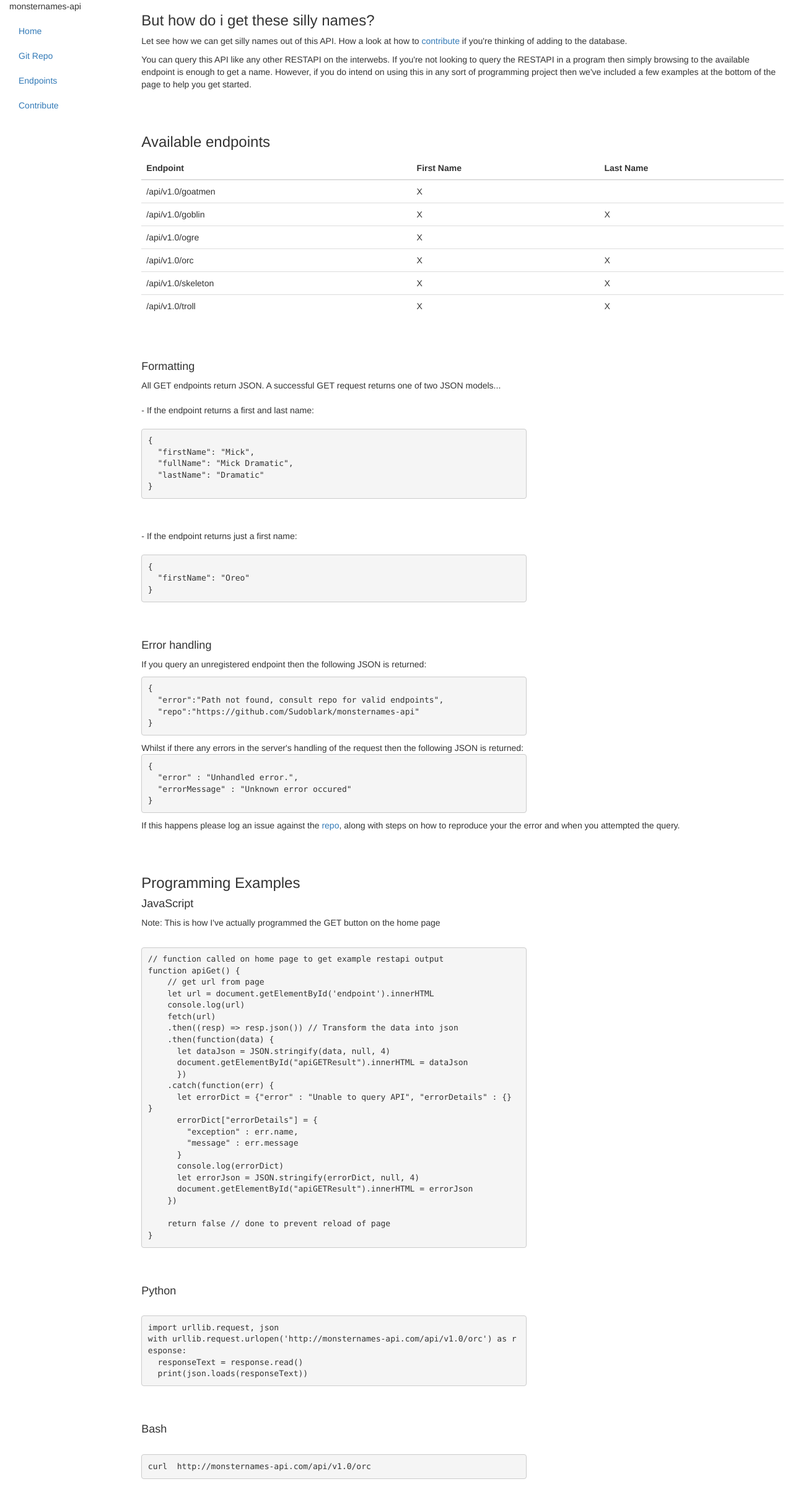
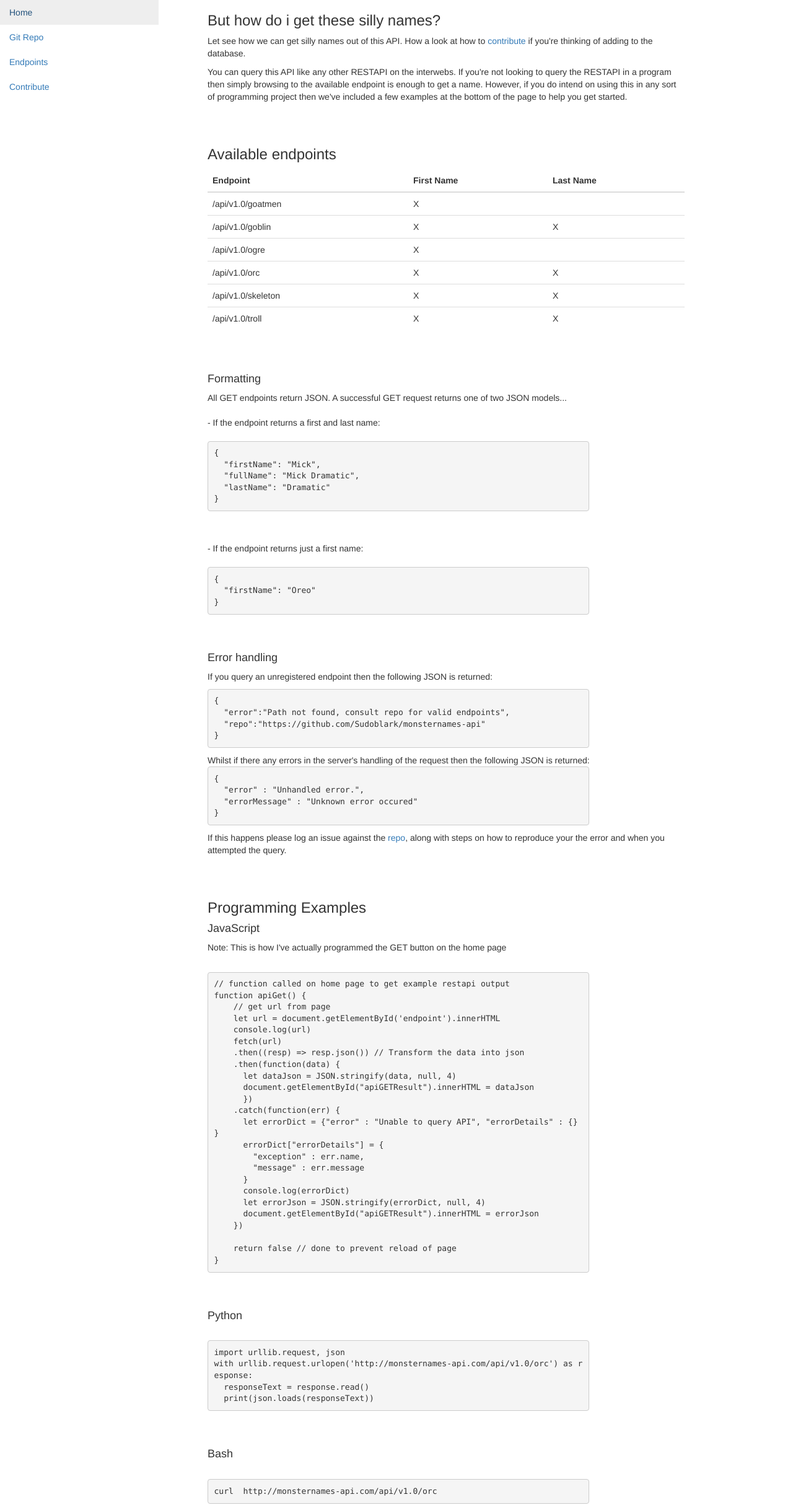
Before and after one commit to benjaminlukeclark/monsternames-api, a Flask app: page /endpoints in a window 1280 px wide. Shown: the whole page at 62% size. Before the commit the page ends 2387 px from the top, so only its background shows below. Run offline with Flask 2, Linux system fonts and the light colour scheme; parts of the project's set-up code (start-up, migrations or seed data) failed here and were passed over; some libraries are stand-ins or nearby versions.

Commit message:
Sidebar nav
-Completed basic nav bar

-Need to add a few more items to navbar then it'll be complete across all pages

```diff
--- a/templates/endpoints.html
+++ b/templates/endpoints.html
@@ -12,17 +12,20 @@
     <title>Endpoints</title>
   </head>
   <body>
-    <div class="container-fluid">
-    <div class="row">
-    <div class="col-sm-3 col-md-2 sidebar">
-    <ul class="nav nav-sidebar">
-        <li><p>monsternames-api</p></li>
+
+    <!-- Sidebar -->
+  <div style="position: fixed; top: 0; width: 20%;">
+    <ul class="nav nav-sidebar" >
         <li class="active"><a href= "{{ url_for('home') }}" >Home</a></li>
         <li><a href="https://github.com/Sudoblark/monsternames-api">Git Repo</a></li>
         <li><a href= "{{ url_for('endpoints') }}" >Endpoints</a></li>
         <li><a href="{{ url_for('contribute') }}" >Contribute</a></li>
     </ul>
   </div>
+
+    <!-- Main body -->
+    <div class="container-fluid" style="margin-left: 25%;">
+      <div class="row">
         <div class="col-sm-9 col-md-10 main">
           <!-- Main body for content -->
           <div>
@@ -60,14 +63,14 @@
             <br><br><h4>Formatting</h4>
             All GET endpoints return JSON. A successful GET request returns one of two JSON models...
             <br><br>- If the endpoint returns a first and last name:<br><br>
-          <pre class=".pre-scrollable" style="max-width: 60%;">
+            <pre class=".pre-scrollable" style="max-width: 80%;">
 {
   "firstName": "Mick",
   "fullName": "Mick Dramatic",
   "lastName": "Dramatic"
 }</pre>
             <br><br>- If the endpoint returns just a first name:<br><br>
-          <pre class=".pre-scrollable" style="max-width: 60%;">
+            <pre class=".pre-scrollable" style="max-width: 80%;">
 {
   "firstName": "Oreo"
 }</pre>
@@ -75,7 +78,7 @@
           <p>
             If you query an unregistered endpoint then the following JSON is returned:
 
-            <pre class=".pre-scrollable" style="max-width: 60%;">
+            <pre class=".pre-scrollable" style="max-width: 80%;">
 {
   "error":"Path not found, consult repo for valid endpoints",
   "repo":"https://github.com/Sudoblark/monsternames-api"
@@ -83,7 +86,7 @@
 
             Whilst if there any errors in the server's handling of the request then the following JSON is returned:
 
-            <pre class=".pre-scrollable" style="max-width: 60%;">
+            <pre class=".pre-scrollable" style="max-width: 80%;">
 {
   "error" : "Unhandled error.",
   "errorMessage" : "Unknown error occured"
@@ -101,7 +104,7 @@
           <!-- JavaScript example -->
           <h4>JavaScript</h4>
           <p>Note: This is how I've actually programmed the GET button on the home page</p><br>
-          <pre class=".pre-scrollable" style="max-width: 60%;"><code>// function called on home page to get example restapi output
+          <pre class=".pre-scrollable" style="max-width: 80%;"><code>// function called on home page to get example restapi output
 function apiGet() {
     // get url from page
     let url = document.getElementById('endpoint').innerHTML
@@ -128,14 +131,14 @@ function apiGet() {
 
           <!-- Python example -->
           <br><br><h4>Python</h4><br>
-          <pre class=".pre-scrollable" style="max-width: 60%;"><code>import urllib.request, json
+          <pre class=".pre-scrollable" style="max-width: 80%;"><code>import urllib.request, json
 with urllib.request.urlopen('http://monsternames-api.com/api/v1.0/orc') as response:
   responseText = response.read()
   print(json.loads(responseText))</code></pre>
 
           <!-- Bash example -->
           <br><br><h4>Bash</h4><br>
-          <pre class=".pre-scrollable" style="max-width: 60%;"><code>curl  http://monsternames-api.com/api/v1.0/orc</code></pre>
+          <pre class=".pre-scrollable" style="max-width: 80%;"><code>curl  http://monsternames-api.com/api/v1.0/orc</code></pre>
       </div>
 
     </div>
```
Also changed, not shown: templates/contribute.html (+9 -6 lines), templates/home.html (+14 -12 lines). Lines whose indentation alone changed are shown as unchanged.
